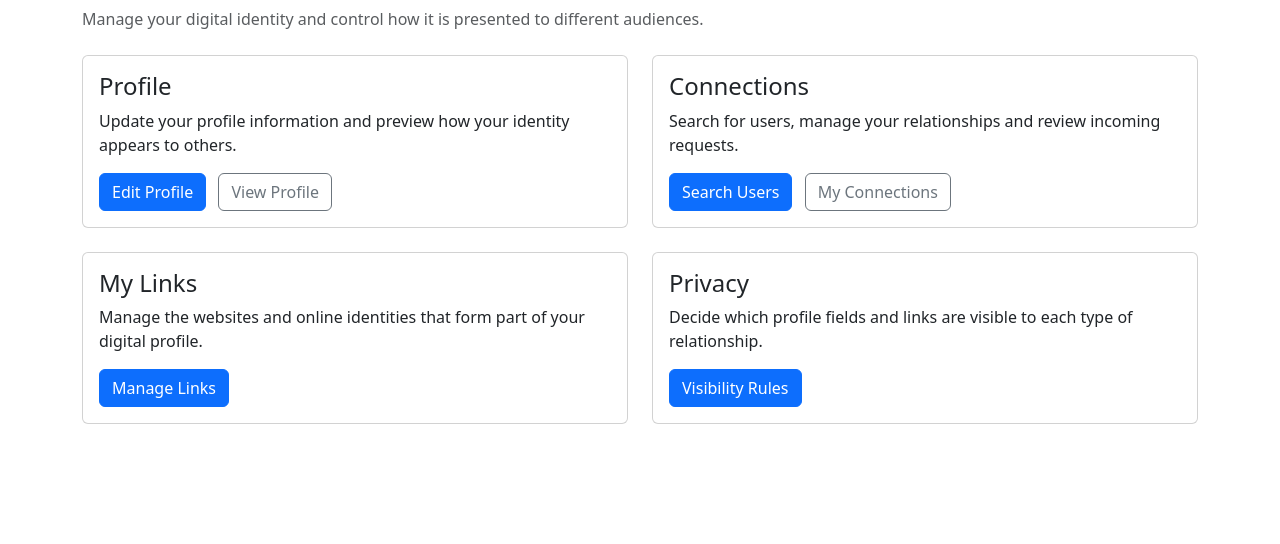
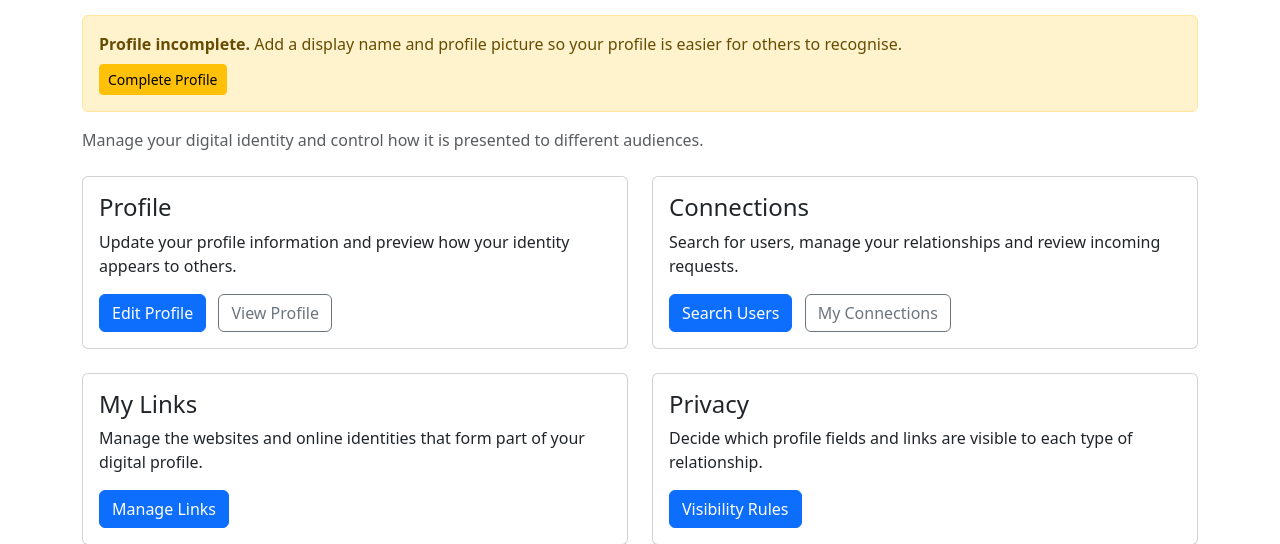
Before and after one commit to smcgrath8804/hereismyname-api, a Django app: template templates/users/dashboard.html in a window 1280 px wide. Shown: the part 182-726 px from the top of the page. Run offline with Django 5.2, Linux system fonts and the light colour scheme; the template is opened without the code that fills it, so the values that code supplies are empty.

Commit message:
Add warning on dashboard page to add profile photo and Display name

```diff
--- a/templates/users/dashboard.html
+++ b/templates/users/dashboard.html
@@ -10,6 +10,29 @@
     <h4>Welcome, {{ profile.display_name }}!</h4>
 {% else %}
     <h4>Welcome, {{ user.email }}!</h4>
+{% endif %}
+
+{% if not profile.display_name or not profile.profile_picture %}
+
+    <div class="alert alert-warning mt-3" role="alert">
+
+        <strong>Profile incomplete.</strong>
+
+        {% if not profile.display_name and not profile.profile_picture %}
+            Add a display name and profile picture so your profile is easier for others to recognise.
+        {% elif not profile.display_name %}
+            Add a display name so your profile is easier for others to recognise.
+        {% elif not profile.profile_picture %}
+            Add a profile picture so your profile is easier for others to recognise.
+        {% endif %}
+
+        <div class="mt-2">
+            <a href="{% url 'profiles:edit_profile' %}" class="btn btn-warning btn-sm">
+                Complete Profile
+            </a>
+        </div>
+    </div>
+
 {% endif %}
 
 <p class="text-muted mb-4">
```
Also changed, not shown: media/profile_pictures/pexels-shovan-datta-3275479-18878861.jpg (added).
